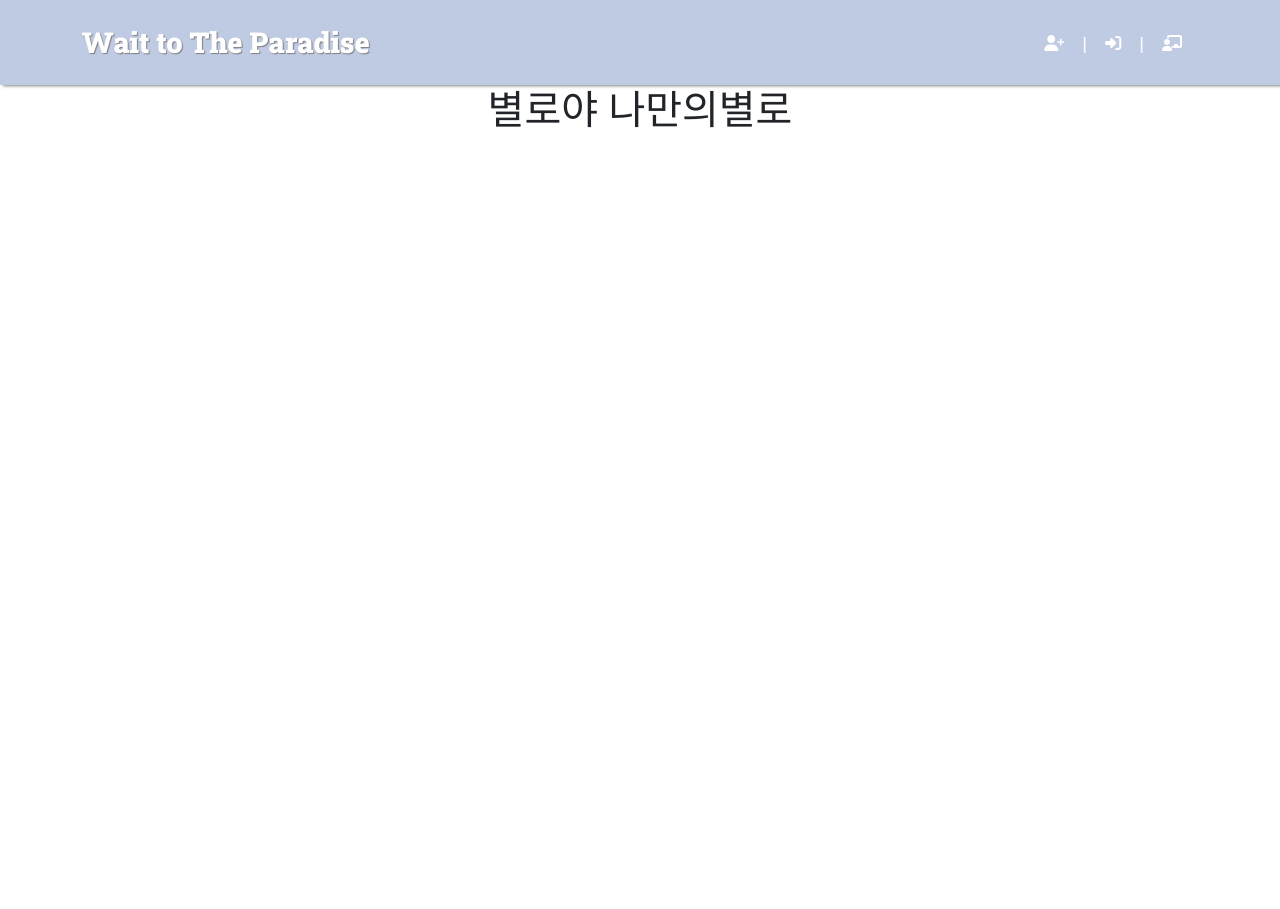
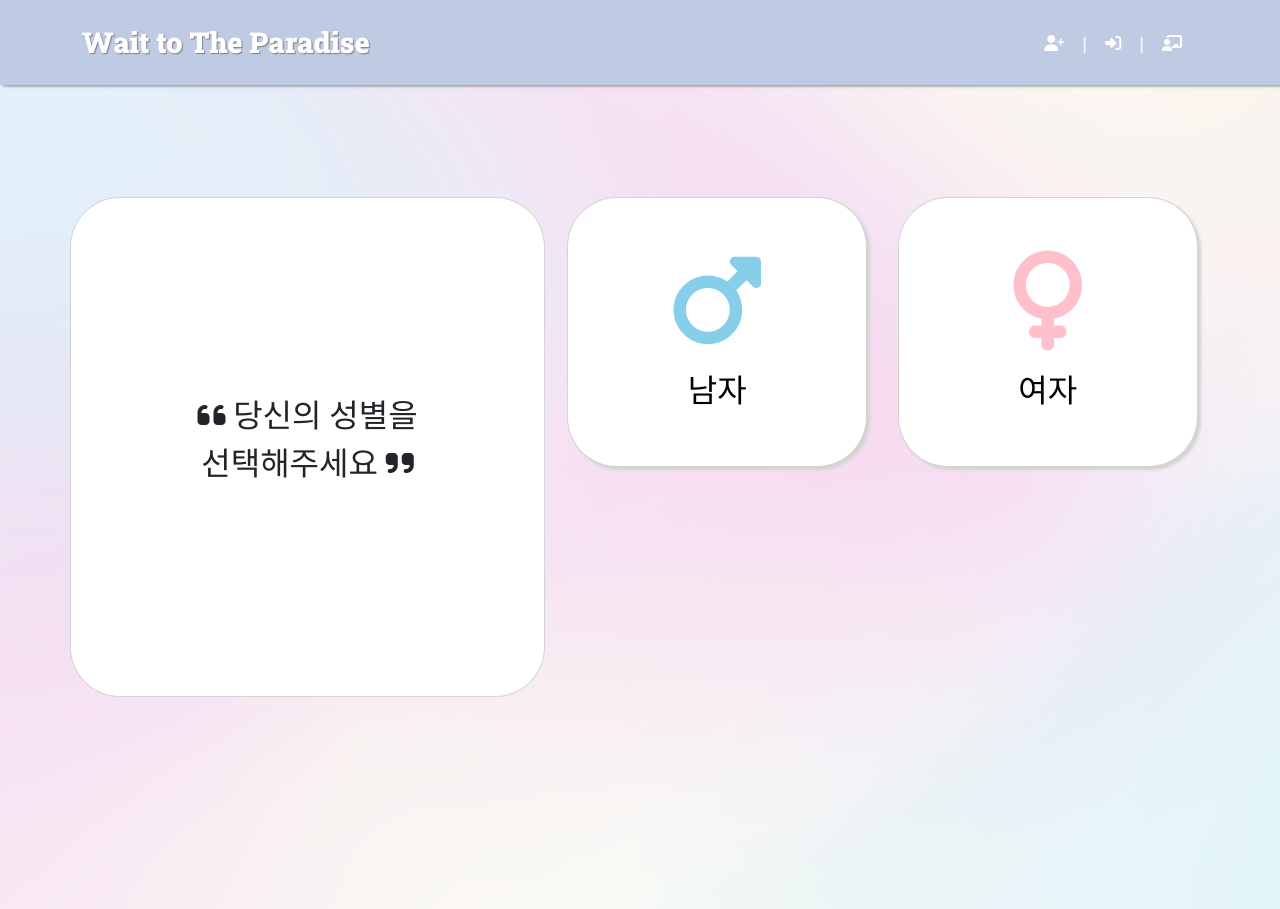
Before and after one commit to hajongseon/Wait_to_the_Paradise, a Django app: page /wtp/bad in a window 1280 px wide. Before the commit the page ends 128 px from the top, so only its background shows below. Run offline with Django 4.2, Linux system fonts and the light colour scheme; some libraries are stand-ins or nearby versions.

Commit message:
성별 고르는 페이지 구현 및 requirements.txt install

```diff
--- a/wtp/static/wtp/bootstrap/main.css
+++ b/wtp/static/wtp/bootstrap/main.css
@@ -68,7 +68,6 @@ a {
     grid-template-rows: 300px 300px;
     grid-gap: 10px;
     align-items:end;
-    /* border: 1px solid gray; */
 }
 
 .h-200 {
@@ -191,3 +190,18 @@ button {
 
 
 /* F8F8FF */
+
+/* gender_select */
+.grid-sub-gender {
+    grid-template-columns: 50% 50%;
+    grid-gap: 10px;
+}
+
+.auto-gender {
+    display:flex;
+    justify-content: center;
+    align-items:center;
+    width: 372px;
+    height: 500px;
+    margin: 0 auto;
+}
--- a/wtp/templates/wtp/bad.html
+++ b/wtp/templates/wtp/bad.html
@@ -3,7 +3,7 @@
 <html lang="en">
 <head>
     <meta charset="UTF-8">
-    <title>별로야</title>
+    <title>Gender</title>
      <meta http-equiv="X-UA-Compatible" content="IE=edge">
     <meta name="viewport" content="width=device-width, initial-scale=1.0">
     <link rel="stylesheet" href="{% static '/wtp/bootstrap/bootstrap.min.css' %}" media="screen">
@@ -14,10 +14,62 @@
     <link href="https://fonts.googleapis.com/css2?family=Roboto+Slab:wght@900&display=swap" rel="stylesheet">
     <link rel="stylesheet" href="{% static '/wtp/bootstrap/main.css' %}">
 </head>
-<body>
+
+<body style="background:url({% static '/wtp/img/background4.png' %}); background-repeat:no-repeat; background-size:cover;">
+
+  <header class="fixed">
     <!-- navbar  -->
       {% include 'wtp_open/navbar.html' %}
-     <h1 style="width:500px; text-align:center; margin:0 auto;">별로야 나만의별로</h1>
+  </header>
+    <div class="select-container container my-6">
+        {% block main_area %}
+        {% endblock %}
+        <div class="row-box row">
+            <div class="text-box col-lg-5 col-sm-5 text-center b-white">
+                <p class="p-sm-5 text-center font"><i class="fas fa-quote-left"></i> 당신의 성별을<br>선택해주세요 <i class="fas fa-quote-right"></i></p><br>
+            </div>
+
+            <div class="col-lg-7 col-sm-5 text-center">
+                <div class="row">
+                    <div class="d-sm-grid grid-sub-gender">
+                        <a class="font min-size" href="depression">
+                            <div class="select_hover btn-m h-200 col-6 auto-gender b-white media b-shadow">
+                                <div class="flex-columns-1">
+                                    <div><i class="fas fa-mars" style="font-size:100px; margin-bottom:15px; color:#87CEEB;"></i></div>
+                                    <span>남자</span>
+                                </div>
+                            </div>
+                        </a>
+                        <a class="font min-size" href="bad">
+                            <div class="select_hover btn-m h-200 col-6 auto-gender b-white media b-shadow">
+                                <div class="flex-columns-1">
+                                    <div><i class="fas fa-venus" style="font-size:100px; margin-bottom:15px; color:#FFC0CB;"></i></div>
+                                    <span>여자</span>
+                                </div>
+                            </div>
+                        </a>
+<!--                        <a class="font min-size" href="fine">-->
+<!--                            <div class="select_hover btn-m h-200 col-6 auto b-white media b-shadow">-->
+<!--                                <div class="flex-columns-1">-->
+<!--                                    <div><i class="far fa-smile" style="font-size:130px; margin-bottom:15px;"></i></div>-->
+<!--                                    <span>괜찮아요</span>-->
+<!--                                </div>-->
+<!--                            </div>-->
+<!--                        </a>-->
+<!--                        <a class="font min-size" href="good">-->
+<!--                            <div class="select_hover btn-m h-200 col-6 auto b-white media b-shadow">-->
+<!--                                <div class="flex-columns-1">-->
+<!--                                    <div><i class="far fa-kiss-wink-heart" style="font-size:130px; margin-bottom:15px;"></i></div>-->
+<!--                                    <span>좋았어요</span>-->
+<!--                                </div>-->
+<!--                            </div>-->
+<!--                        </a>-->
+                    </div>
+                </div>
+            </div>
+        </div>
+    </div>
+</body>
 
 <script src="https://cdn.jsdelivr.net/npm/@popperjs/core@2.11.6/dist/umd/popper.min.js"
         integrity="sha384-oBqDVmMz9ATKxIep9tiCxS/Z9fNfEXiDAYTujMAeBAsjFuCZSmKbSSUnQlmh/jp3"
@@ -25,5 +77,4 @@
 <script src="https://cdn.jsdelivr.net/npm/bootstrap@5.2.3/dist/js/bootstrap.min.js"
         integrity="sha384-cuYeSxntonz0PPNlHhBs68uyIAVpIIOZZ5JqeqvYYIcEL727kskC66kF92t6Xl2V"
         crossorigin="anonymous"></script>
-</body>
 </html>
```
Also changed, not shown: requirements.txt (added, +43 -0 lines).
